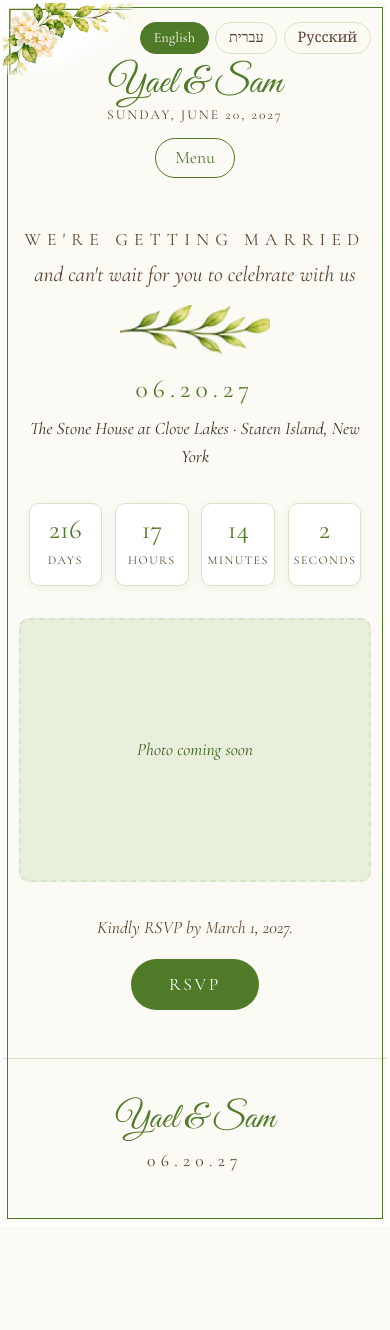
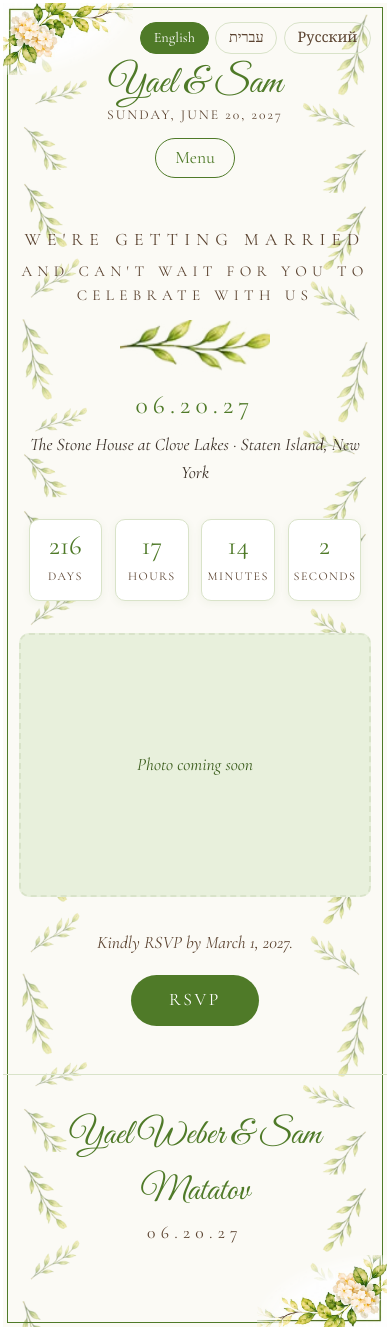
Before and after one commit to webyor/yaelandsam, a plain HTML site: page index.html in a window 390 px wide. Before the commit the page ends 1226 px from the top, so only its background shows below. Drawn offline with nearby package versions, Linux system fonts and the light colour scheme; a web font is replaced by a local one.

Commit message:
feat: add corner flowers, background leaves and framed venue art
- Add the invite's flower corner to the bottom-right of every page
  (mirrored to bottom-left in Hebrew), with footer room on phones.
- Add faint watercolor leaf sprigs down both sides of every page
  (images/leaves-left.png, leaves-right.png, built from the invite).
- Travel: crop the venue painting inside the invite's frame
  (images/venue.jpg) and outline all four sides with one green line.
- Home: style "and can't wait..." like the line above it.
- Footer: show full names in English, Hebrew and Russian.

Co-Authored-By: Claude Opus 5.5 <noreply@anthropic.com>

```diff
--- a/css/style.css
+++ b/css/style.css
@@ -16,6 +16,7 @@
   --text: #3a2f26;
   --muted: #6f6458;
   --border: #d9e3c9;
+  --frame: #5d7f1a; /* sampled from the invite's frame line */
   --radius: 10px;
   --font-serif: "Cormorant Garamond", Georgia, serif;
   --font-script: "Great Vibes", "Cormorant Garamond", cursive;
@@ -31,7 +32,11 @@ html[lang="ru"] { --font-script: "Marck Script", "Cormorant Garamond", cursive;
 
 body {
   margin: 0;
-  background: var(--cream);
+  /* Faint watercolor sprigs drifting down both sides, like the invite's greenery. */
+  background:
+    url("../images/leaves-left.png") left 20px top 170px / 170px auto repeat-y,
+    url("../images/leaves-right.png") right 20px top 520px / 170px auto repeat-y,
+    var(--cream);
   color: var(--text);
   font-family: var(--font-serif);
   font-size: 1.2rem;
@@ -97,7 +102,8 @@ html[dir="rtl"] .site-header::before { transform: scaleX(-1); }
 main { max-width: 760px; margin: 0 auto; padding: 1.5rem 1rem 3rem; }
 .tab { text-align: center; }
 .eyebrow { letter-spacing: 0.35em; text-transform: uppercase; color: var(--wood-dark); margin: 1rem 0 0; }
-.eyebrow-sub { font-style: italic; font-size: 1.35rem; color: var(--wood-dark); margin: 0.2rem 0 0; }
+/* Second line under "We're getting married": same lettering, a touch smaller. */
+.eyebrow-sub { font-size: 0.95rem; margin-top: 0.3rem; }
 .date-line { font-size: 1.6rem; letter-spacing: 0.2em; color: var(--green); margin: 0.3rem 0; }
 .venue-line { font-style: italic; margin: 0; }
 
@@ -125,25 +131,12 @@ html[dir="rtl"] .sprig { transform: scaleX(-1); }
 /* app.js adds .missing when the photo file is not there yet. */
 .photo.missing img { display: none; }
 .photo.missing .photo-placeholder { display: flex; }
-/* Venue: show the painted stone house from the bottom of the invite. */
-.venue-photo img { aspect-ratio: 2 / 1; object-fit: cover; object-position: 50% 100%; }
 /*
-  The crop cuts off the invite's green frame at the top. Redraw that line.
-  In the invite the frame sits 22px in from the edge of a 1087px-wide image
-  (2.02% of its width), so the line is placed at the same inset here.
-  100cqw = figure width; minus 16px for the img's 8px white border on each side.
+  Venue: images/venue.jpg is the invite's painting cropped just inside its
+  frame. One green line drawn inside the white mat outlines all four sides
+  evenly, like the invite's frame.
 */
-.venue-photo { position: relative; container-type: inline-size; }
-.venue-photo::after {
-  content: "";
-  position: absolute;
-  top: calc(8px + (100cqw - 16px) * 0.0202);
-  left: calc(8px + (100cqw - 16px) * 0.0202);
-  right: calc(8px + (100cqw - 16px) * 0.0202);
-  height: 2px;
-  background: #5d7f1a; /* sampled from the invite's frame line */
-  pointer-events: none;
-}
+.venue-photo img { height: auto; outline: 2px solid var(--frame); outline-offset: -6px; }
 
 /* ---------- Cards, buttons, forms ---------- */
 .card {
@@ -198,7 +191,23 @@ html[dir="rtl"] .sprig { transform: scaleX(-1); }
 .grid ul { padding-inline-start: 1.2rem; margin: 0; }
 
 /* ---------- Footer ---------- */
-.site-footer { text-align: center; padding: 2rem 1rem 3rem; border-top: 1px solid var(--border); }
+.site-footer { text-align: center; padding: 2rem 1rem 3rem; border-top: 1px solid var(--border); position: relative; }
+/* Same flower corner as the header, turned around for the bottom-right corner. */
+.site-footer::after {
+  content: "";
+  position: absolute;
+  inset-block-end: 0;
+  inset-inline-end: 0;
+  width: 230px;
+  height: 125px;
+  background: url("../images/save-the-date.jpg") left top / 560px auto no-repeat;
+  -webkit-mask-image: radial-gradient(ellipse at top left, #000 55%, transparent 75%);
+  mask-image: radial-gradient(ellipse at top left, #000 55%, transparent 75%);
+  transform: rotate(180deg);
+  pointer-events: none;
+}
+/* Hebrew: corner sits bottom-left; mirror so the flowers still point inward. */
+html[dir="rtl"] .site-footer::after { transform: rotate(180deg) scaleX(-1); }
 .site-footer .script { font-size: 2.2rem; margin: 0; }
 .site-footer p:last-child { letter-spacing: 0.3em; color: var(--wood-dark); margin: 0; }
 
@@ -206,7 +215,10 @@ html[dir="rtl"] .sprig { transform: scaleX(-1); }
 @media (max-width: 640px) {
   body { font-size: 1.1rem; outline-offset: -8px; border-width: 3px; }
   .site-header { padding-top: 1.2rem; }
-  .site-header::before { width: 130px; height: 72px; background-size: 320px auto; }
+  .site-header::before, .site-footer::after { width: 130px; height: 72px; background-size: 320px auto; }
+  /* Room under the names so the corner flowers don't cover them. */
+  .site-footer { padding-bottom: 5rem; }
+  body { background-size: 80px auto, 80px auto, auto; background-position: left 10px top 170px, right 10px top 520px, 0 0; }
   .header-names { font-size: 2.4rem; }
   .menu-toggle {
     display: inline-block; margin-top: 0.8rem; background: none; border: 1px solid var(--green);
--- a/index.html
+++ b/index.html
@@ -42,7 +42,7 @@
     <!-- HOME -->
     <section id="home" class="tab">
       <p class="eyebrow" data-i18n="home.eyebrow"></p>
-      <p class="eyebrow-sub" data-i18n="home.eyebrowSub"></p>
+      <p class="eyebrow eyebrow-sub" data-i18n="home.eyebrowSub"></p>
       <!-- Watercolor leaf sprig cut from the Save the Date. -->
       <img class="sprig" src="images/leaves.png" alt="" width="128" height="44">
       <p class="date-line" data-i18n="home.date"></p>
@@ -102,7 +102,7 @@
         <p class="muted" data-i18n="travel.more"></p>
       </div>
       <figure class="photo venue-photo">
-        <img src="images/save-the-date.jpg" alt="" data-i18n-alt="travel.photoAlt">
+        <img src="images/venue.jpg" alt="" data-i18n-alt="travel.photoAlt" width="1034" height="526">
       </figure>
     </section>
 
@@ -171,7 +171,7 @@
   </main>
 
   <footer class="site-footer">
-    <p class="script" data-i18n="namesShort"></p>
+    <p class="script" data-i18n="namesFull"></p>
     <p>06.20.27</p>
   </footer>
 
--- a/js/lang/en.js
+++ b/js/lang/en.js
@@ -7,6 +7,7 @@ window.LANG = window.LANG || {};
 window.LANG.en = {
   pageTitle: "Yael & Sam · June 20, 2027",
   namesShort: "Yael & Sam",
+  namesFull: "Yael Weber & Sam Matatov",
   headerMeta: "Sunday, June 20, 2027",
   menu: "Menu",
   photoComing: "Photo coming soon",
--- a/js/lang/he.js
+++ b/js/lang/he.js
@@ -6,6 +6,7 @@ window.LANG = window.LANG || {};
 window.LANG.he = {
   pageTitle: "יעל וסאם · 20 ביוני 2027",
   namesShort: "יעל וסאם",
+  namesFull: "יעל ובר וסאם מטטוב",
   headerMeta: "יום ראשון, 20 ביוני 2027",
   menu: "תפריט",
   photoComing: "התמונה תעלה בקרוב",
--- a/js/lang/ru.js
+++ b/js/lang/ru.js
@@ -6,6 +6,7 @@ window.LANG = window.LANG || {};
 window.LANG.ru = {
   pageTitle: "Яэль и Сэм · 20 июня 2027",
   namesShort: "Яэль и Сэм",
+  namesFull: "Яэль Вебер и Сэм Мататов",
   headerMeta: "Воскресенье, 20 июня 2027",
   menu: "Меню",
   photoComing: "Фото скоро появится",
```
Also changed, not shown: images/leaves-left.png (added), images/leaves-right.png (added), images/venue.jpg (added).
